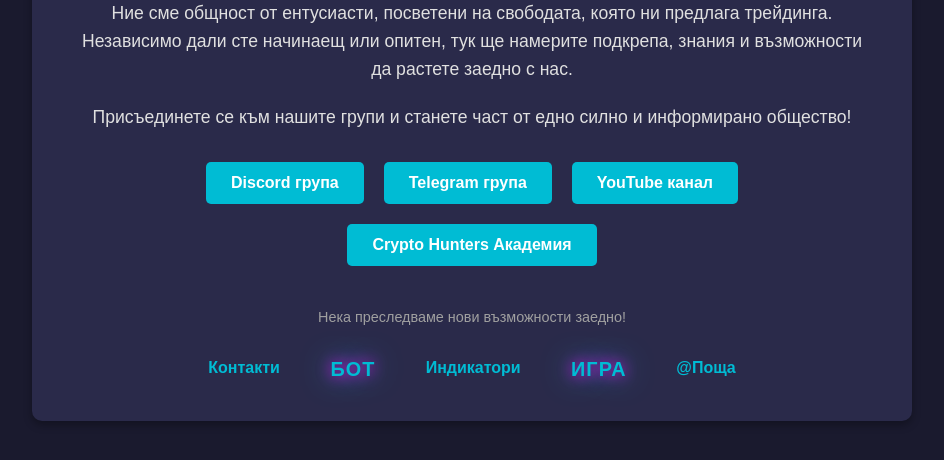
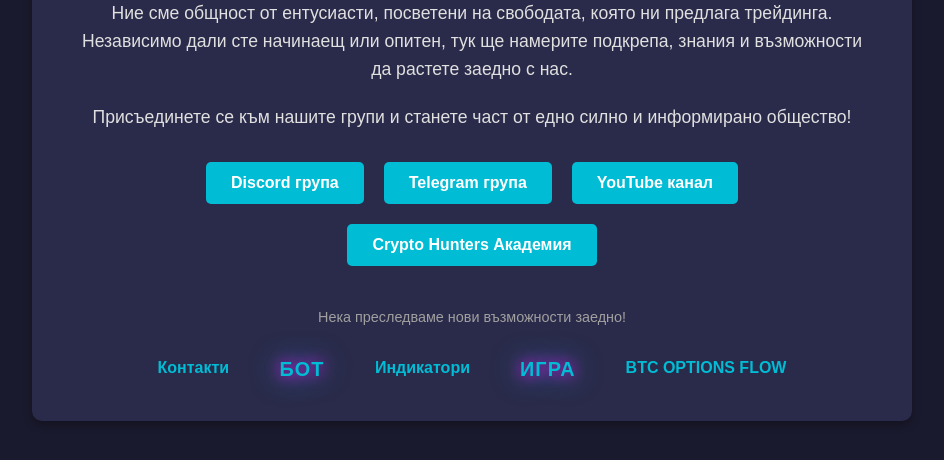
Before and after one commit to SaintGeorge618/crypto-hunters-community, a plain HTML site: page index.html in a window 1280 px wide. Shown: the part 470-930 px from the top of the page, without its empty margins (168-1112 px from the left). Drawn offline with Linux system fonts and the light colour scheme.

Commit message:
Replace email link with BTC OPTIONS FLOW link

```diff
--- a/index.html
+++ b/index.html
@@ -237,7 +237,7 @@
             <a href="https://crypto-hunters-bot.netlify.app/" target="_blank" rel="noopener" class="game-link">БОТ</a>
             <a href="https://crypto-hunters-indicators.netlify.app/" target="_blank" rel="noopener">Индикатори</a>
             <a href="https://crypto-hunters-game.netlify.app/" target="_blank" rel="noopener" class="game-link">ИГРА</a>
-            <a href="mailto:crypto.hunters.bot@gmail.com">@Поща</a>
+            <a href="https://btc-options-flow.netlify.app/">BTC OPTIONS FLOW</a>
         </div>
 
     </div>
```
